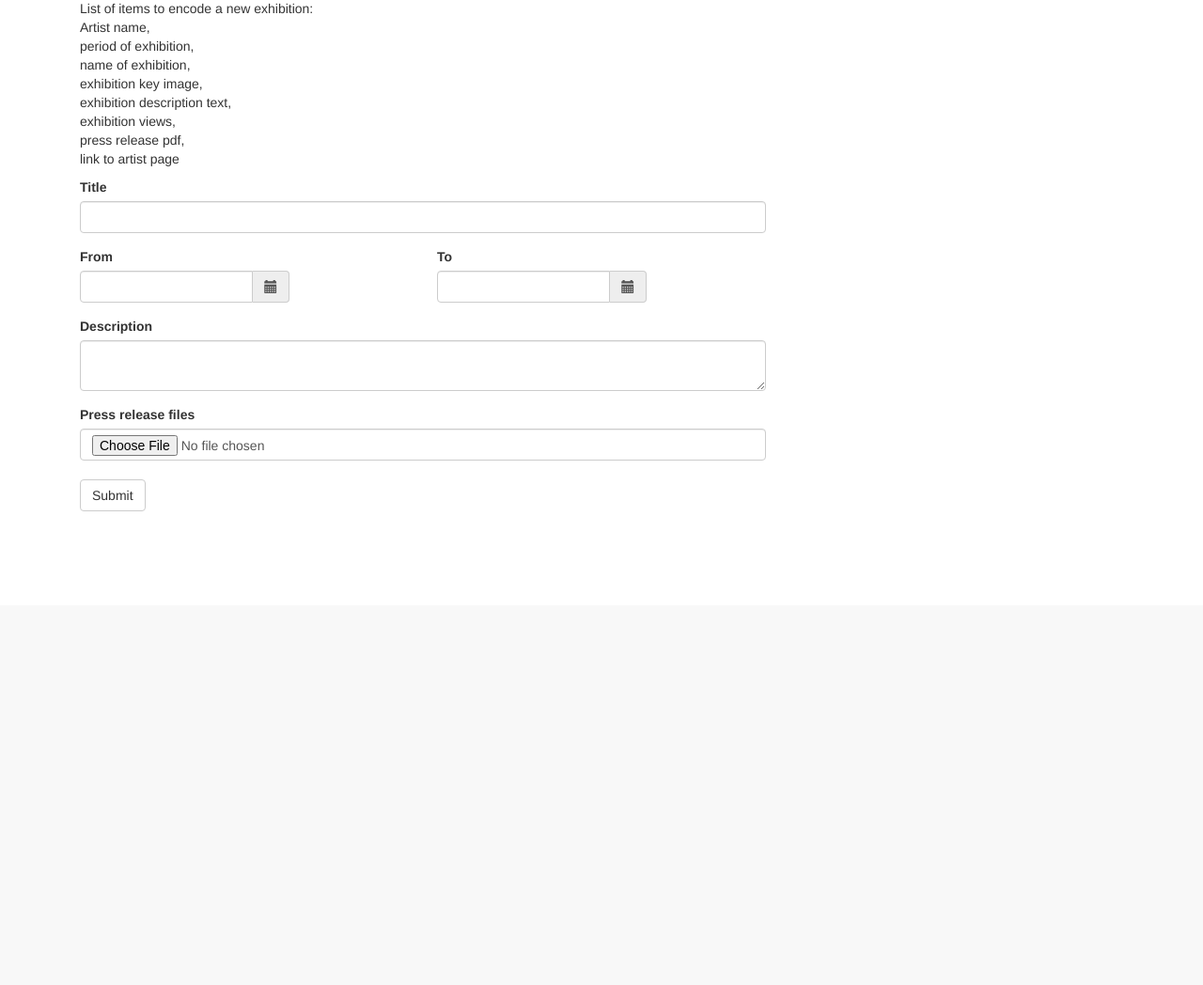
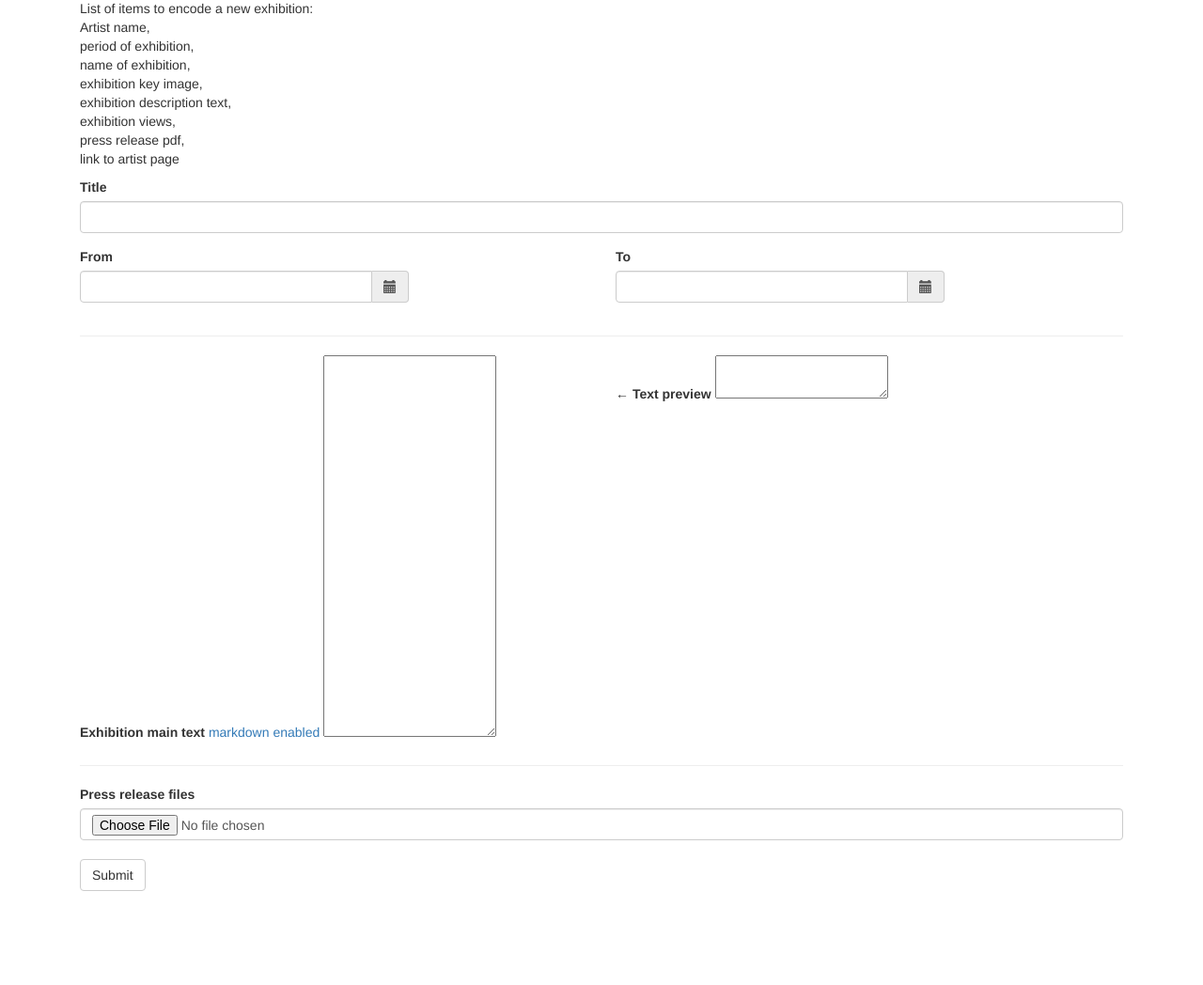
Before and after one commit to colmoneill/Jason-Scraper, a Flask app: page /admin/exhibition/create/ in a window 1280 px wide. Shown: the part 174-1222 px from the top of the page at 94% size. Before the commit the page ends 718 px from the top, so only its background shows below. Run offline with Flask 2, Linux system fonts and the light colour scheme; data that the repository does not hold is empty; some libraries are stand-ins or nearby versions.

Commit message:
Markdown support for text fields though the nice pagedown extension from Grinberg

```diff
--- a/app.py
+++ b/app.py
@@ -10,6 +10,7 @@ from flask import   Flask, flash, send_from_directory, \
                     redirect as redirect_flask, \
                     render_template, url_for, request, \
                     abort
+from flask_pagedown import PageDown
 
 import pymongo
 #import admin
@@ -22,6 +23,7 @@ import forms
 # from settings import *
 
 app = Flask(__name__)
+pagedown = PageDown(app)
 app.secret_key = "@My*C7KNeC@74#HC$F7FkpEEmECaZ@jH#ePwwz#Fo^#T3%(!bM^xSAG^&!#x*i#*"
 
 client = pymongo.MongoClient()
--- a/forms/ExhibitionForm.py
+++ b/forms/ExhibitionForm.py
@@ -1,4 +1,5 @@
 from flask_wtf import Form
+from flask_pagedown.fields import PageDownField
 from wtforms import StringField, DateTimeField, TextAreaField, FileField
 from wtforms.validators import DataRequired
 
@@ -7,4 +8,6 @@ class ExhibitionForm(Form):
     start = DateTimeField('From', validators=[DataRequired()], format='%d-%m-%Y')
     end = DateTimeField('To', validators=[DataRequired()], format='%d-%m-%Y')
     description = TextAreaField('Description', validators=[DataRequired()])
+    wysiwig_description = PageDownField('Enter your Markdown')
     press_release_file = FileField('Press release files')
+    # submit = SubmitField('Submit')
--- a/requirements.txt
+++ b/requirements.txt
@@ -1,6 +1,10 @@
 Flask==0.10.1
+Flask-Login==0.2.11
+Flask-PageDown==0.2.1
+Flask-WTF==0.11
 Jinja2==2.7.3
 MarkupSafe==0.23
+WTForms==2.0.2
 Werkzeug==0.10.1
 argparse==1.2.1
 itsdangerous==0.24
--- a/static/css/admin.css
+++ b/static/css/admin.css
@@ -9,6 +9,21 @@ body{
 a.edit-btn{
   margin-top: -5px;
   float: right;
+}
+
+textarea#flask-pagedown-wysiwig_description{
+  display: block;
+  width: 100%;
+  padding: 6px 12px;
+  font-size: 14px;
+  line-height: 1.42857;
+  color: #555;
+  background-color: #FFF;
+  background-image: none;
+  border: 1px solid #CCC;
+  border-radius: 4px;
+  box-shadow: 0px 1px 1px rgba(0, 0, 0, 0.075) inset;
+  transition: border-color 0.15s ease-in-out 0s, box-shadow 0.15s ease-in-out 0s;
 }
 
 /*!
--- a/templates/admin.html
+++ b/templates/admin.html
@@ -3,10 +3,10 @@
     <meta charset="utf-8">
     <meta http-equiv="X-UA-Compatible" content="IE=edge,chrome=1">
     <meta name="viewport" content="width=device-width, initial-scale=1.0">
-
+    <link rel="shortcut icon" href="/static/img/favicon.png"/>
     <link rel="stylesheet" href="https://maxcdn.bootstrapcdn.com/bootstrap/3.3.4/css/bootstrap.min.css">
     <link rel="stylesheet" href="/static/css/admin.css">
-
+    {{ pagedown.include_pagedown() }}
     <title>edit GJR | {% block title %}{% endblock %}</title>
 </head>
 <body>
--- a/templates/admin/exhibition/exhibitionForm.html
+++ b/templates/admin/exhibition/exhibitionForm.html
@@ -4,7 +4,7 @@
 {% endblock %}
 
 {% block body %}
-<div class="col-xs-12 col-sm-8">
+<div class="col-xs-12">
     {% from "helpers/_form.html" import render_field, render_datepicker %}
     <form method="post" enctype="multipart/form-data">
         <p>List of items to encode a new exhibition:<br>Artist name,<br>period of exhibition,<br>name of exhibition,<br>exhibition key image,<br>exhibition description text,<br>exhibition views,<br>press release pdf,<br>link to artist page</p>
@@ -27,9 +27,20 @@
                 {{ render_datepicker(form.end) }}
             </div>
         </div>
-        {{ render_field(form.description) }}
+        <hr>
+        <div class="row">
+          <div class="col-xs-6">
+            <!-- Deprecated since markdown parser for text fields {{ render_field(form.description) }} -->
+            <label>Exhibition main text</label> <a href="https://github.com/adam-p/markdown-here/wiki/Markdown-Cheatsheet#headers">markdown enabled</a>
+            {{ form.wysiwig_description(only_input=True, rows=20) }}
+          </div>
+          <div class="col-xs-6">
+            <label>&larr; Text preview</label>
+            {{ form.wysiwig_description(only_preview=True) }}
+          </div>
+        </div>
+        <hr>
         {{ render_field(form.press_release_file) }}
-
         <ul class="list-group">
             {% for artist in artists %}
                 <li class="list-group-item">
```
